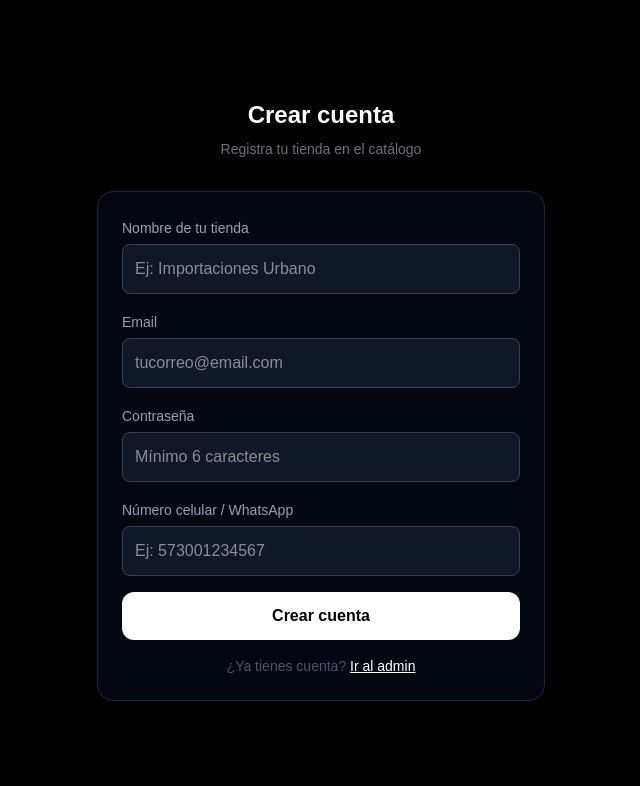
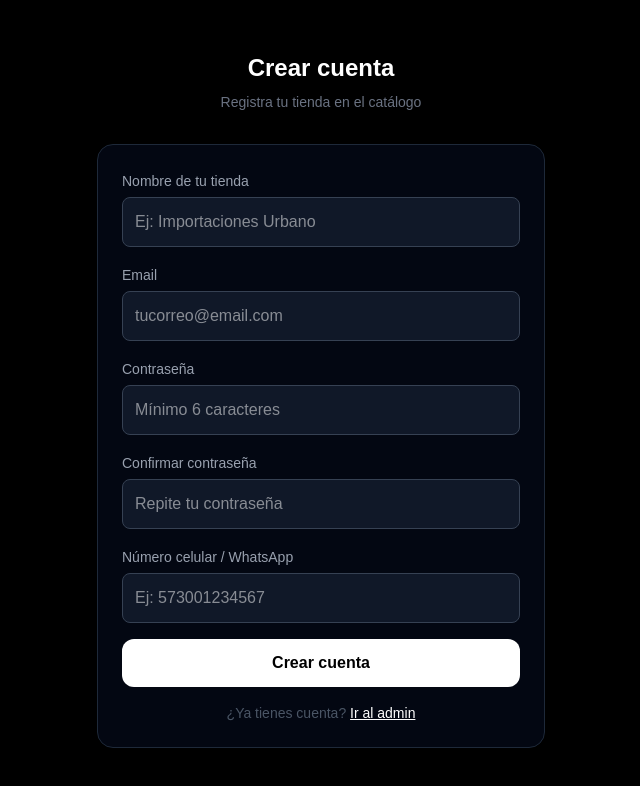
Before and after one commit to importacionesurbano24-oss/catalogo-whatsapp, a Next.js app in the folder frontend/: page /registro in a window 1280 px wide. Shown: the top 786 px of the page, without its empty margins (319-959 px from the left). Built offline with nearby package versions, Linux system fonts and the light colour scheme.

Commit message:
feat: confirmar contraseña en registro

```diff
--- a/frontend/app/registro/page.tsx
+++ b/frontend/app/registro/page.tsx
@@ -3,12 +3,21 @@ import { useState } from 'react'
 
 export default function Registro() {
   const [form, setForm] = useState({ nombre: '', email: '', password: '', whatsapp: '' })
+  const [confirmarPassword, setConfirmarPassword] = useState('')
   const [mensaje, setMensaje] = useState('')
   const [error, setError] = useState('')
   const [cargando, setCargando] = useState(false)
 
   async function handleSubmit(e: React.FormEvent) {
     e.preventDefault()
+    if (form.password !== confirmarPassword) {
+      setError('Las contraseñas no coinciden')
+      return
+    }
+    if (form.password.length < 6) {
+      setError('La contraseña debe tener mínimo 6 caracteres')
+      return
+    }
     setCargando(true)
     setMensaje('')
     setError('')
@@ -74,6 +83,17 @@ export default function Registro() {
             />
           </div>
           <div>
+            <label className="text-gray-400 text-sm">Confirmar contraseña</label>
+            <input
+              type="password"
+              value={confirmarPassword}
+              onChange={e => setConfirmarPassword(e.target.value)}
+              required
+              className="mt-1 w-full bg-gray-900 border border-gray-700 text-white rounded-lg p-3 focus:outline-none focus:border-gray-500"
+              placeholder="Repite tu contraseña"
+            />
+          </div>
+          <div>
             <label className="text-gray-400 text-sm">Número celular / WhatsApp</label>
             <input
               type="tel"
```
